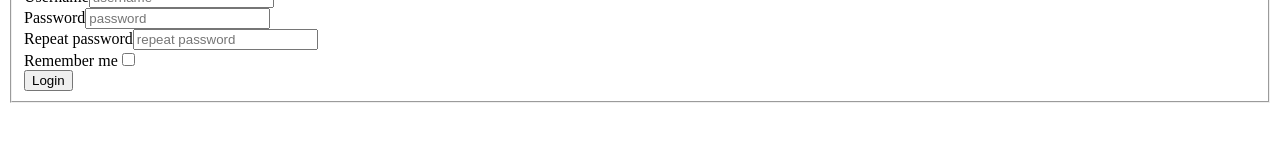
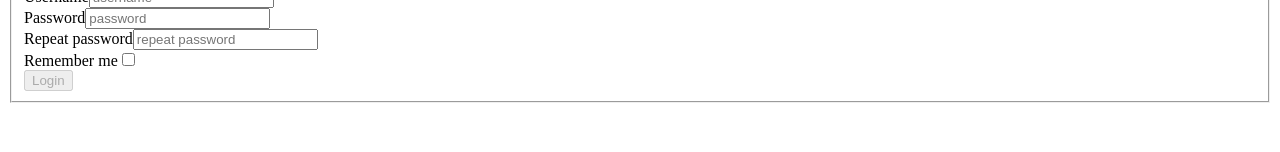
Before and after one commit to ljosberinn/react-step-by-step-tutorial, a React (Create React App) app: page /login in a window 1280 px wide. Shown: the part 148-300 px from the top of the page. Built offline with nearby package versions, Linux system fonts and the light colour scheme.

Commit message:
add state to login

```diff
--- a/src/routes/public/LoginRoute/index.js
+++ b/src/routes/public/LoginRoute/index.js
@@ -1,7 +1,14 @@
-import React from 'react';
+import React, { useState } from 'react';
 import Helmet from 'react-helmet';
 
 export default function LoginRoute() {
+  const [data, setData] = useState({
+    username: '',
+    password: '',
+    repeatPassword: '',
+    rememberMe: false,
+  });
+
   function handleSubmit(event) {
     event.preventDefault();
   }
@@ -9,8 +16,22 @@ export default function LoginRoute() {
   function handleChange({ target }) {
     const { name, value, type, checked } = target;
 
-    console.log(name, value, type, checked);
+    switch (type) {
+      case 'checkbox':
+        setData({ ...data, rememberMe: checked });
+        break;
+      default:
+        setData({ ...data, [name]: value });
+    }
   }
+
+  const { username, password, repeatPassword } = data;
+
+  const isDisabled =
+    username.length === 0 ||
+    password.length === 0 ||
+    repeatPassword.length === 0 ||
+    password !== repeatPassword;
 
   return (
     <>
@@ -70,7 +91,9 @@ export default function LoginRoute() {
 
           <br />
 
-          <button type='submit'>Login</button>
+          <button type='submit' disabled={isDisabled}>
+            Login
+          </button>
         </fieldset>
       </form>
     </>
```
